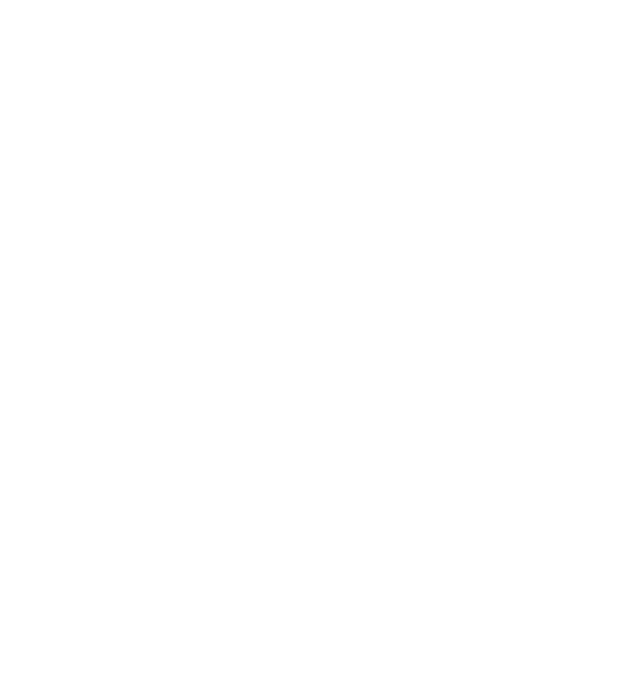
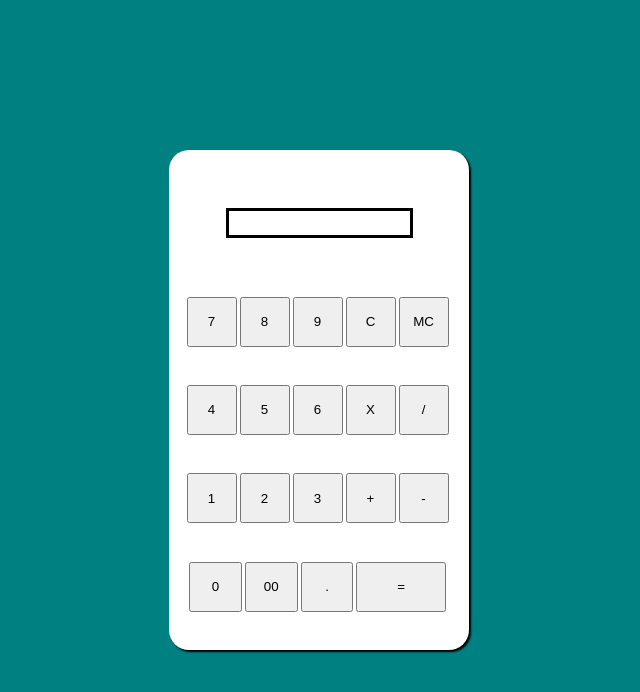
Before and after one commit to WesleyTejeda/calculator-flex, a plain HTML site: page index.html in a window 1280 px wide. Shown: the whole page, without its empty margins (321-961 px from the left). Drawn offline with Linux system fonts and the light colour scheme.

Commit message:
Updated html and css

```diff
--- a/index.html
+++ b/index.html
@@ -5,8 +5,42 @@
     <meta http-equiv="X-UA-Compatible" content="IE=edge">
     <meta name="viewport" content="width=device-width, initial-scale=1.0">
     <title>Calculator Flexbox</title>
+    <link rel="stylesheet" href="style.css" />
 </head>
 <body>
-
+    <main>
+        <div class="calculator">
+            <div class="calc-row">
+                <input class="display" />
+            </div>
+            <div class="calc-row">
+                <button>7</button>
+                <button>8</button>
+                <button>9</button>
+                <button>C</button>
+                <button>MC</button>
+            </div>
+            <div class="calc-row">
+                <button>4</button>
+                <button>5</button>
+                <button>6</button>
+                <button>X</button>
+                <button>/</button>
+            </div>
+            <div class="calc-row">
+                <button>1</button>
+                <button>2</button>
+                <button>3</button>
+                <button>+</button>
+                <button>-</button>
+            </div>
+            <div class="calc-row special">
+                <button>0</button>
+                <button>00</button>
+                <button>.</button>
+                <button class="long">=</button>
+            </div>
+        </div>
+    </main>
 </body>
 </html>
--- a/style.css
+++ b/style.css
@@ -0,0 +1,54 @@
+body {
+    margin: 0px;
+    padding: 0px;
+}
+
+main {
+    background-color: teal;
+    height: 100vh;
+    width: 100vw;
+    display: flex;
+    flex-direction: row;
+    justify-content: center;
+    align-items: center;
+}
+
+.calculator {
+    background-color: white;
+    width: 300px;
+    height: 500px;
+    border-radius: 20px;
+    box-shadow: 2px 2px 2px black;
+    display: flex;
+    flex-direction: column;
+    justify-content: space-evenly;
+    align-items: center;
+    box-sizing: border-box;
+}
+
+.calc-row {
+    height: 30px;
+    display: flex;
+    flex-direction: row;
+}
+
+.display {
+    display: flex;
+    justify-content: end;
+    border: 3px solid black;
+}
+
+button {
+    width: 50px;
+    height: 50px;
+    margin-right: 3px;
+    flex: 1;
+}
+
+.long {
+    flex: 2
+}
+
+.special {
+    width: 260px;
+}
```
